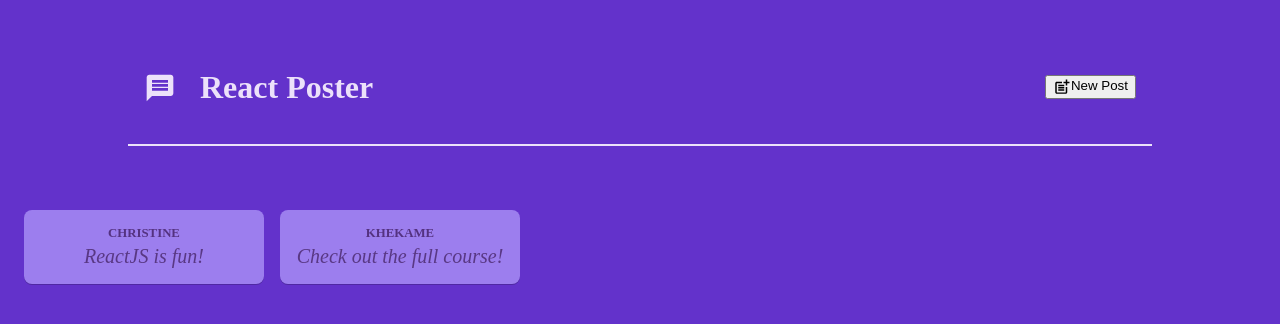
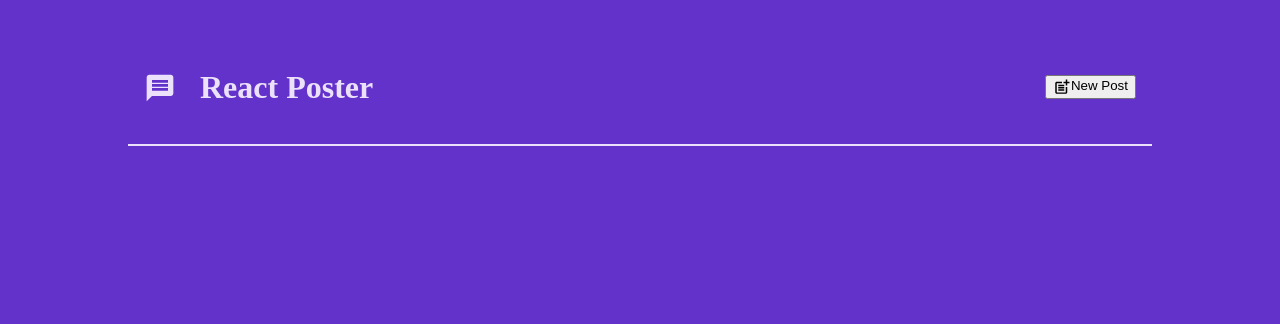
Before and after one commit to christine-M9/React-refresher, a React (Vite) app in the folder react-project/: page / in a window 1280 px wide. Shown: the top 324 px of the page. Built offline with nearby package versions, Linux system fonts and the light colour scheme.

Commit message:
outputing list data using map

```diff
--- a/react-project/src/components/PostsList.jsx
+++ b/react-project/src/components/PostsList.jsx
@@ -8,7 +8,7 @@
 function PostsList({isPosting, onStopPosting}){
    const [posts, setPosts] = useState([]);
 
-   function addPosthandler(){
+   function addPosthandler(postData){
      setPosts((existingPosts) => [postData, ...existingPosts]);
 }
 
@@ -21,8 +21,7 @@
         </Modal>
         )}
         <ul className={classes.posts}>
-          <Post author="Christine" body="ReactJS is fun!" />
-          <Post author="Khekame" body="Check out the full course!" />
+          {posts.map((post) => <Post key={post.body} author={post.author} body={post.body}/>)}
         </ul>
       </>
     )
```
